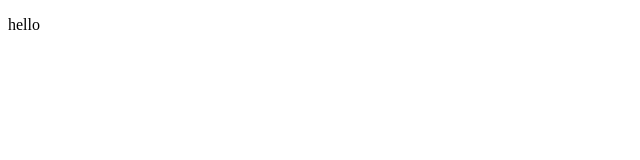
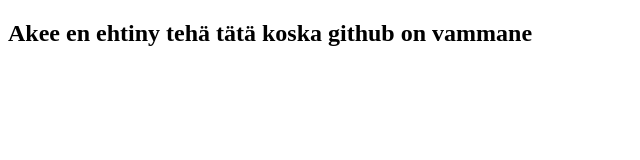
Before and after one commit to akivantodistajat/akivantodistajat.github.io, a plain HTML site: page index.html in a window 1280 px wide. Shown: the whole page, without its empty margins (0-640 px from the left). Drawn offline with Linux system fonts and the light colour scheme.

Commit message:
Update index.html

```diff
--- a/index.html
+++ b/index.html
@@ -6,6 +6,6 @@
     <title>Document</title>
 </head>
 <body>
-    <p>hello</p>
+    <h2>Akee en ehtiny tehä tätä koska github on vammane</h2>
 </body>
 </html>
```
